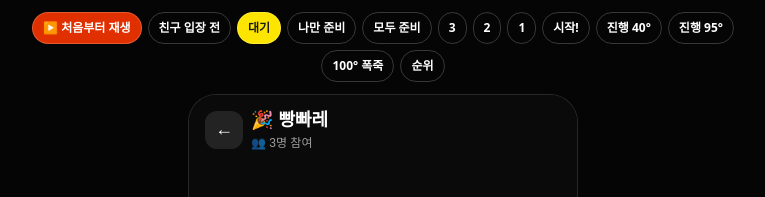
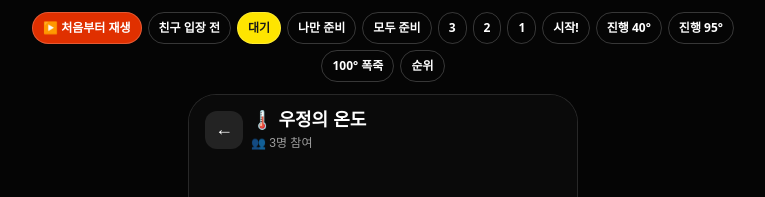
Before and after one commit to sohyunLee0517/woojung-event, a Next.js app: page /dev/fanfare in a window 1280 px wide. Shown: the top 197 px of the page, without its empty margins (257-1022 px from the left). Built offline with nearby package versions, Linux system fonts and the light colour scheme.

Commit message:
chore: 온도 게임 이름을 '빵빠레' 대신 '🌡️ 우정의 온도'로 (화면·알림 문구)
Co-Authored-By: Claude Opus 5.5 <noreply@anthropic.com>

```diff
--- a/src/app/app/page.tsx
+++ b/src/app/app/page.tsx
@@ -38,7 +38,7 @@ export default async function AppDownloadPage() {
         <section style={{ ...card, alignItems: "center", textAlign: "center" }}>
           <p style={{ fontSize: 48 }}>🐵</p>
           <p style={{ fontSize: 18, fontWeight: 800 }}>우끼끼 · 우리끼리</p>
-          <p style={{ fontSize: 13, opacity: 0.7 }}>퀴즈 알림, 방 지도 위치, 빵빠레 카메라를 앱에서 더 편하게</p>
+          <p style={{ fontSize: 13, opacity: 0.7 }}>퀴즈 알림, 방 지도 위치, 우정의 온도 게임를 앱에서 더 편하게</p>
         </section>
 
         {plan.kind === "already" && (
--- a/src/app/dev/fanfare/page.tsx
+++ b/src/app/dev/fanfare/page.tsx
@@ -1,7 +1,7 @@
 import { notFound } from "next/navigation";
 import FanfarePreview from "./FanfarePreview";
 
-export const metadata = { title: "빵빠레 미리보기" };
+export const metadata = { title: "우정의 온도 미리보기" };
 
 // 로컬 개발 전용 화면 미리보기 (스토리북처럼 상태별로 보기). 운영에서는 404.
 export default function Page() {
--- a/src/app/privacy/page.tsx
+++ b/src/app/privacy/page.tsx
@@ -28,7 +28,7 @@ export default function PrivacyPage() {
             <b>게임 기록</b>: 들어간 방, 게임 참여 여부, 탭 수, 뽑기 결과 — 게임 진행과 방의 &apos;지난 게임&apos;을 보여 주는 데 써요.
           </li>
           <li>
-            <b>카메라·마이크</b>: 빵빠레 영상 기능에서만 써요. 영상은 친구에게 실시간으로만 전달하고 저장하지 않아요. (지금은 이
+            <b>카메라·마이크</b>: 우정의 온도 영상 기능에서만 써요. 영상은 친구에게 실시간으로만 전달하고 저장하지 않아요. (지금은 이
             기능을 쓰지 않아요)
           </li>
         </ul>
--- a/src/app/r/[code]/fanfare/[id]/page.tsx
+++ b/src/app/r/[code]/fanfare/[id]/page.tsx
@@ -34,10 +34,10 @@ export default async function FanfarePage({
     return (
       <main style={pageStyle}>
         <div style={{ ...columnStyle, minHeight: "100%" }}>
-          <TopBar backHref={`/r/${code}`} title="🎉 빵빠레" />
+          <TopBar backHref={`/r/${code}`} title="🌡️ 우정의 온도" />
           <div style={{ flex: 1, display: "flex", flexDirection: "column", justifyContent: "center", alignItems: "center", gap: 8, paddingBottom: 80 }}>
             <p style={{ fontSize: 40 }}>🏁</p>
-            <p style={{ fontWeight: 700 }}>끝난 빵빠레예요</p>
+            <p style={{ fontWeight: 700 }}>끝난 우정의 온도예요</p>
             <p style={{ fontSize: 13, opacity: 0.6 }}>결과는 방의 &apos;지난 게임&apos;에서 볼 수 있어요</p>
           </div>
         </div>
--- a/src/components/fanfare/FanfareGame.tsx
+++ b/src/components/fanfare/FanfareGame.tsx
@@ -372,7 +372,7 @@ export default function FanfareGame({
     return (
       <div style={{ position: "absolute", inset: 0, display: "flex", flexDirection: "column", alignItems: "center", justifyContent: "center", gap: 10, color: "#fff", padding: 24, textAlign: "center" }}>
         <p style={{ fontSize: 40 }}>🏁</p>
-        <p style={{ fontWeight: 800 }}>빵빠레가 끝났어요</p>
+        <p style={{ fontWeight: 800 }}>우정의 온도가 끝났어요</p>
         <p style={{ fontSize: 13, opacity: 0.6 }}>결과는 방의 &apos;지난 게임&apos;에서 볼 수 있어요</p>
         <a href={`/r/${roomCode}`} style={{ ...primaryButton, textDecoration: "none" }}>
           방으로 돌아가기
@@ -427,7 +427,7 @@ export default function FanfareGame({
   const header = (
     <TopBar
       backHref={`/r/${roomCode}`}
-      title="🎉 빵빠레"
+      title="🌡️ 우정의 온도"
       sub={
         <p style={{ fontSize: 12, opacity: 0.6 }}>
           {reveal && (isHost ? "내가 호스트 · " : `호스트 ${hostName} · `)}👥 {playerList.length}명 참여
--- a/src/components/fanfare/FanfareStage.tsx
+++ b/src/components/fanfare/FanfareStage.tsx
@@ -60,10 +60,10 @@ export default function FanfareStage({
     <div style={{ position: "absolute", inset: 0, display: "flex", flexDirection: "column", color: "#fff", fontFamily: "sans-serif", userSelect: "none" }}>
       <ReadyStyles />
       <div style={{ maxWidth: 480, width: "100%", margin: "0 auto", padding: 16, flex: 1, display: "flex", flexDirection: "column" }}>
-        <TopBar backHref={backHref} title="🎉 빵빠레" sub={<p style={{ fontSize: 12, opacity: 0.6 }}>👥 {players.length}명 참여</p>} />
+        <TopBar backHref={backHref} title="🌡️ 우정의 온도" sub={<p style={{ fontSize: 12, opacity: 0.6 }}>👥 {players.length}명 참여</p>} />
 
         {phase === "WAITING" && (
-          <ReadyWaiting players={players} meId={meId} emoji="🌡️" waitingFor="친구가 빵빠레에 들어오길 기다리는 중" onReady={onReady} onNudge={onNudge} />
+          <ReadyWaiting players={players} meId={meId} emoji="🌡️" waitingFor="친구가 들어오길 기다리는 중" onReady={onReady} onNudge={onNudge} />
         )}
 
         {phase === "COUNTDOWN" && <CountdownView count={count} hint="🔥 버튼을 마구 눌러 온도를 올려요" />}
--- a/src/components/ukiki/RoomView.tsx
+++ b/src/components/ukiki/RoomView.tsx
@@ -123,9 +123,9 @@ export default function RoomView({ initial, me }: { initial: RoomDetail; me: str
     if (data?.kind === "created") router.push(fanfarePath(data.id));
     else if (data?.kind === "conflict")
       setConflict({ message: data.message, emoji: GAME_META.fanfare.emoji, href: fanfarePath(data.active.id) });
-    else if (data?.kind === "retry") setNotice("방금 빵빠레가 끝났어요. 다시 눌러 주세요.");
+    else if (data?.kind === "retry") setNotice("방금 우정의 온도가 끝났어요. 다시 눌러 주세요.");
     else if (data?.kind === "disabled") setNotice("지금은 쉬고 있는 게임이에요.");
-    else setNotice("빵빠레를 열지 못했어요.");
+    else setNotice("우정의 온도를 열지 못했어요.");
     load();
   };
 
@@ -393,7 +393,7 @@ export default function RoomView({ initial, me }: { initial: RoomDetail; me: str
             <Link href={fanfarePath(fanfare.id)} style={{ ...gameCard, borderColor: "rgba(254,229,0,.5)" }}>
               <span style={{ fontSize: 26 }}>{GAME_META.fanfare.emoji}</span>
               <span style={{ flex: 1 }}>
-                <b>빵빠레</b>
+                <b>우정의 온도</b>
                 <span style={{ display: "block", fontSize: 12, opacity: 0.7 }}>
                   {LEGACY.fanfareHost
                     ? fanfare.hostKakaoId === me
@@ -502,7 +502,7 @@ export default function RoomView({ initial, me }: { initial: RoomDetail; me: str
             </p>
             {fanfare?.hostKakaoId === me && (
               <div style={{ padding: "10px 12px", borderRadius: 12, background: "rgba(220,38,38,.15)", border: "1px solid rgba(220,38,38,.55)", fontSize: 13, lineHeight: 1.5 }}>
-                ⚠️ 내가 연 <b>빵빠레가 진행 중</b>이에요.
+                ⚠️ 내가 연 <b>우정의 온도가 진행 중</b>이에요.
                 <br />
                 나가면 게임이 <b>중단</b>되고 지난 게임에 &apos;중단&apos;으로 기록돼요.
               </div>
--- a/src/components/ukiki/styles.ts
+++ b/src/components/ukiki/styles.ts
@@ -89,7 +89,7 @@ export const inputStyle: CSSProperties = {
 };
 
 export const GAME_META = {
-  fanfare: { emoji: "🎉", label: "빵빠레", desc: "다 같이 눌러서 우정 온도 100도 만들기" },
+  fanfare: { emoji: "🌡️", label: "우정의 온도", desc: "다 같이 눌러서 우정 온도 100도 만들기" },
   gacha: { emoji: "🎰", label: "생일 가챠", desc: "캡슐을 뽑아 등급별 선물 받기" },
   pirate: { emoji: "🏴‍☠️", label: "해적 무찌르기", desc: "돌아가며 칼을 꽂아요. 해적이 튀어나오면 실패!" },
   snack: { emoji: "🍪", label: "과자 나눠먹기", desc: "각자 몰래 잘라 가요. 합이 100을 넘으면 실패!" },
--- a/src/lib/fanfare/logic.ts
+++ b/src/lib/fanfare/logic.ts
@@ -113,8 +113,8 @@ export type FanfareOutcome = "completed" | "aborted" | "cancelled";
 
 /** 호스트의 끝내기 버튼: 시작 전 '닫기'(기록 없음) · 진행 중 '중단'(중단 기록) · 공개 뒤 '끝내기'(완료) */
 export function hostEndAction(phase: FanfarePhase): { outcome: FanfareOutcome; label: string } {
-  if (phase === "WAITING") return { outcome: "cancelled", label: "빵빠레 닫기" };
-  if (phase === "REVEAL") return { outcome: "completed", label: "빵빠레 끝내기" };
+  if (phase === "WAITING") return { outcome: "cancelled", label: "우정의 온도 닫기" };
+  if (phase === "REVEAL") return { outcome: "completed", label: "우정의 온도 끝내기" };
   return { outcome: "aborted", label: "중단하기" };
 }
 
--- a/src/lib/ukiki/game-push.ts
+++ b/src/lib/ukiki/game-push.ts
@@ -4,7 +4,7 @@ import { sendPush } from "@/lib/birthday-gacha/push";
 
 type GameRow = { id: number; game_type: keyof typeof LABEL; ref_code: string | null; room_name: string };
 
-const LABEL = { fanfare: "🎉 빵빠레", gacha: "🎰 생일 가챠", pirate: "🏴‍☠️ 해적 무찌르기", snack: "🍪 과자 나눠먹기" } as const;
+const LABEL = { fanfare: "🌡️ 우정의 온도", gacha: "🎰 생일 가챠", pirate: "🏴‍☠️ 해적 무찌르기", snack: "🍪 과자 나눠먹기" } as const;
 
 function gameUrl(code: string, g: GameRow) {
   if (g.game_type === "gacha") return `/birthday-gacha/g/${g.ref_code}`;
--- a/src/lib/ukiki/rules.ts
+++ b/src/lib/ukiki/rules.ts
@@ -82,7 +82,7 @@ export function fanfareCreateOutcome(input: {
   return {
     kind: "conflict",
     active: input.active,
-    message: `${input.active.hostName ?? "다른 친구"}님이 먼저 빵빠레를 열었어요`,
+    message: `${input.active.hostName ?? "다른 친구"}님이 먼저 우정의 온도를 열었어요`,
     choices: ["leave", "join"],
   };
 }
```
Also changed, not shown: 2 other files (tests, documents, lock files or other folders).
